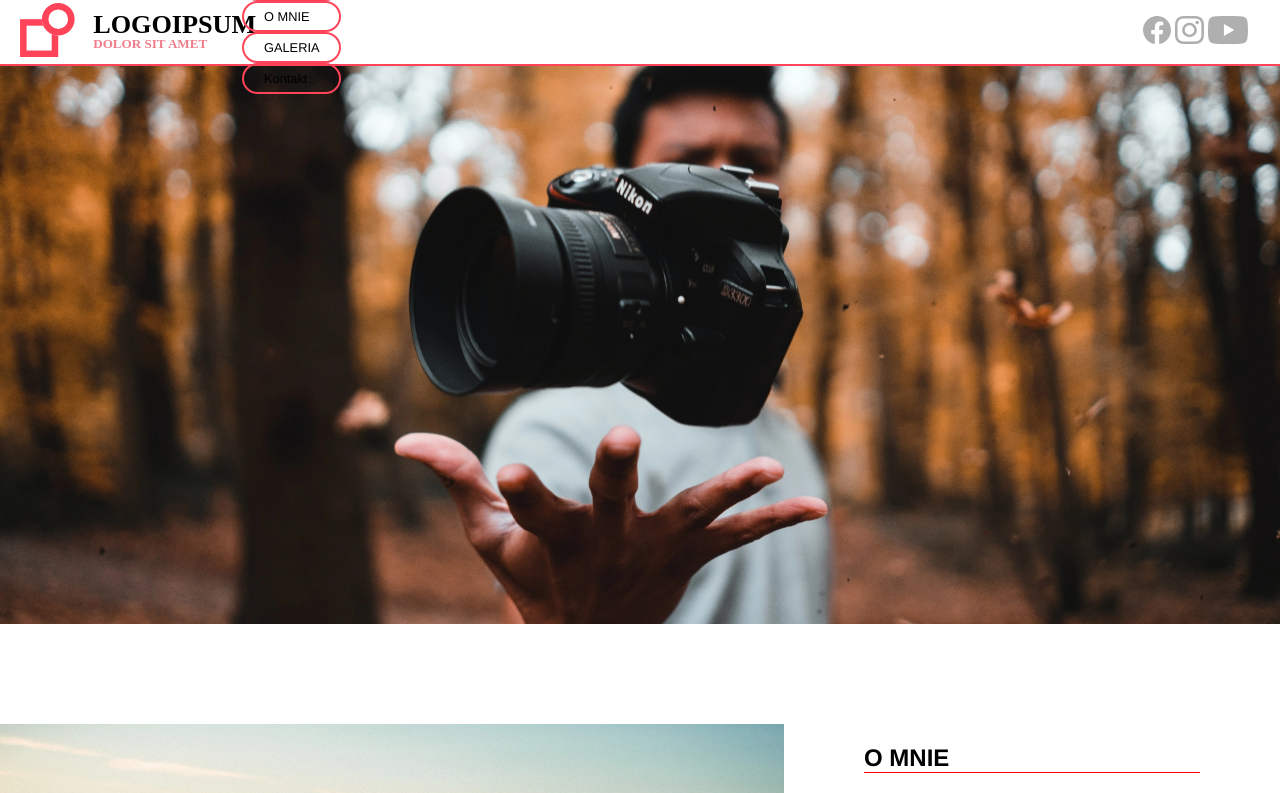
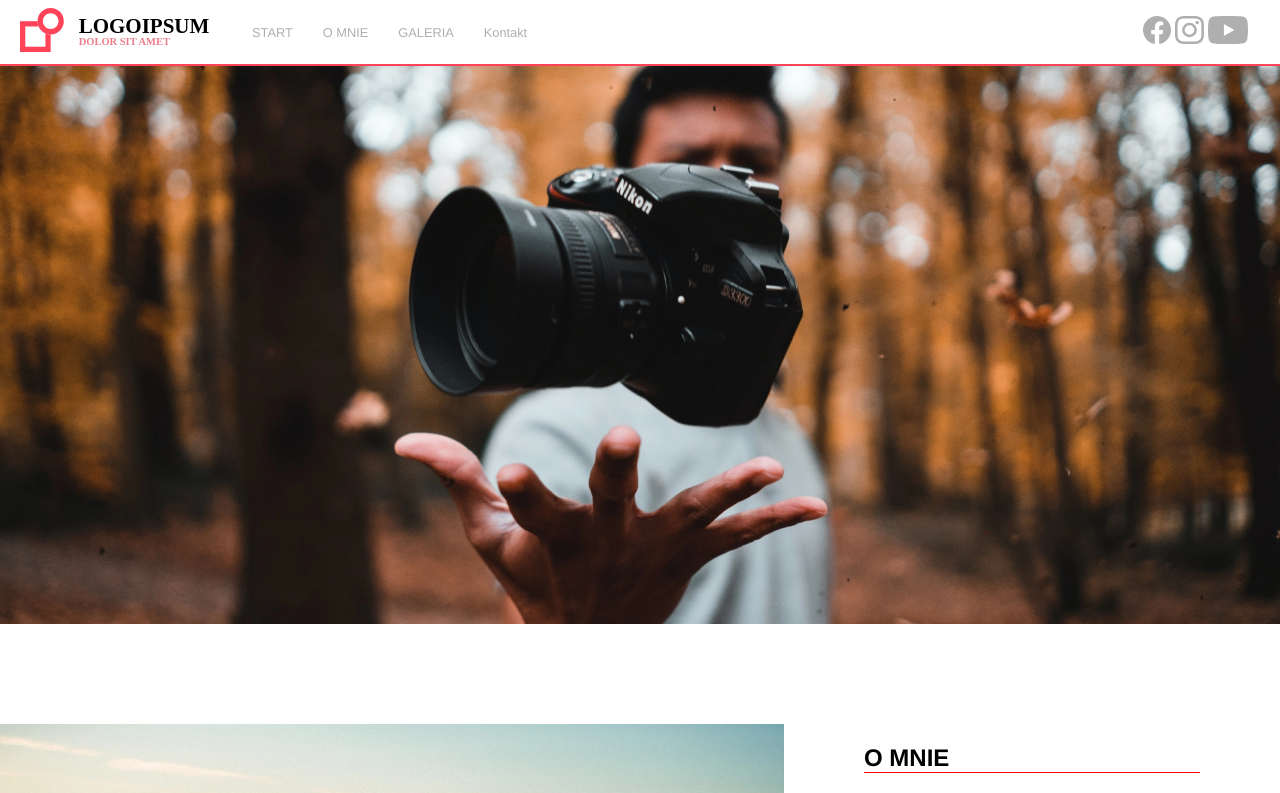
Before and after one commit to DominikUrban231/Logoipsum, a Vue app: page / in a window 1280 px wide. Shown: the top 793 px of the page. Built offline with nearby package versions, Linux system fonts and the light colour scheme.

Commit message:
carusel3

```diff
--- a/src/sections/Navbar.vue
+++ b/src/sections/Navbar.vue
@@ -74,7 +74,7 @@ export default {
         .logo {
             img {
             padding-left: 20px;
-            width: 100%;
+            width: 80%;
 
             }
 
@@ -82,17 +82,17 @@ export default {
     }
     .nav {
         a {
-            display: flex;
+            display: inline;
             flex-direction: row;
-            padding: 6px 20px;
+            padding: 6px 10px;
             margin-inline: 5px;
             border-radius: 25px;
             cursor: pointer;
             font-size: 0.8em;
-            border: 2px solid #FF4359;
-            :hover {
-                box-shadow: 0px 0px 10px #FF4359;
-            }
+            color: #AFAFAF;
+        }
+        a:hover {
+            box-shadow: 0px 5px 10px #FF4359;
         }
     }
     .social {
```
